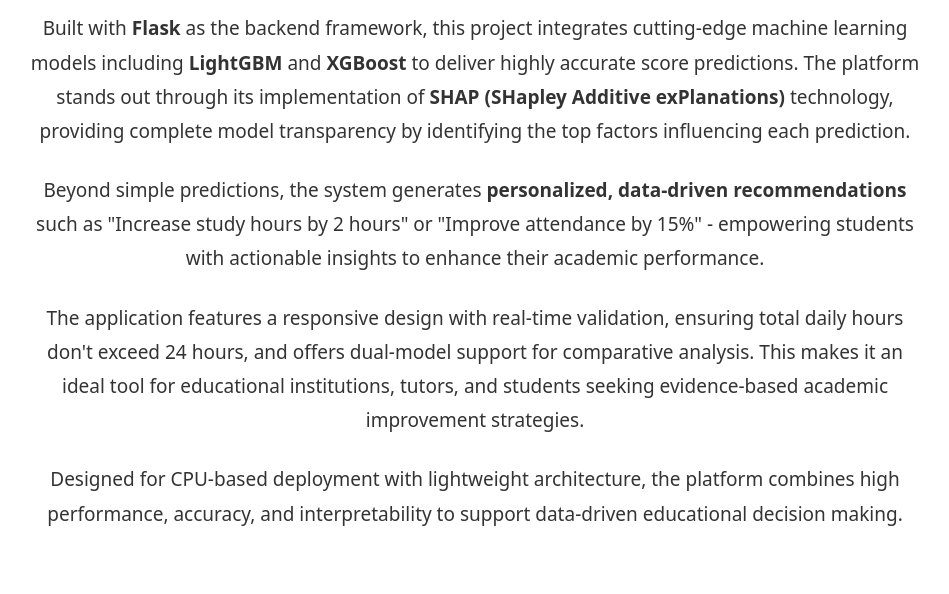
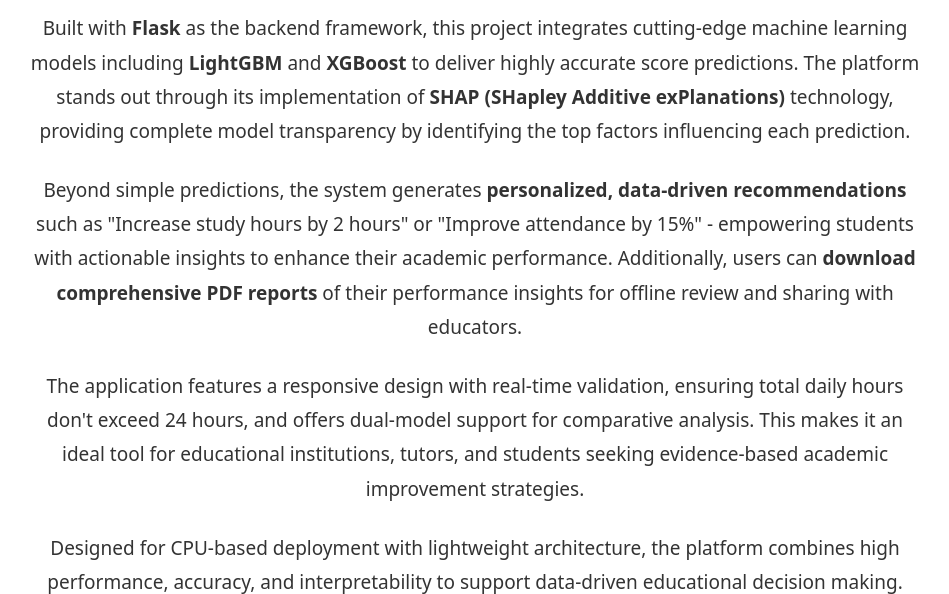
Before and after one commit to souviksenapati/Celebal-Summer-Internship-2025, a Flask app: page / in a window 1280 px wide. Shown: the part 934-1528 px from the top of the page, without its empty margins (165-1114 px from the left). Run offline with Flask 3, Linux system fonts and the light colour scheme; parts of the project's set-up code (start-up, migrations or seed data) failed here and were passed over.

Commit message:
Update index.html

```diff
--- a/Student_Exam_Score_Prediction/templates/index.html
+++ b/Student_Exam_Score_Prediction/templates/index.html
@@ -37,7 +37,7 @@
   <div class="about-content">
     <p>The <b>Student Score Predictor</b> is an intelligent web application that revolutionizes academic performance forecasting by analyzing multiple student factors including study hours, attendance rates, previous academic scores, extracurricular participation, sleep patterns, and health conditions.</p>
     <p>Built with <b>Flask</b> as the backend framework, this project integrates cutting-edge machine learning models including <b>LightGBM</b> and <b>XGBoost</b> to deliver highly accurate score predictions. The platform stands out through its implementation of <b>SHAP (SHapley Additive exPlanations)</b> technology, providing complete model transparency by identifying the top factors influencing each prediction.</p>
-    <p>Beyond simple predictions, the system generates <b>personalized, data-driven recommendations</b> such as "Increase study hours by 2 hours" or "Improve attendance by 15%" - empowering students with actionable insights to enhance their academic performance.</p>
+    <p>Beyond simple predictions, the system generates <b>personalized, data-driven recommendations</b> such as "Increase study hours by 2 hours" or "Improve attendance by 15%" - empowering students with actionable insights to enhance their academic performance. Additionally, users can <b>download comprehensive PDF reports</b> of their performance insights for offline review and sharing with educators.</p>
     <p>The application features a responsive design with real-time validation, ensuring total daily hours don't exceed 24 hours, and offers dual-model support for comparative analysis. This makes it an ideal tool for educational institutions, tutors, and students seeking evidence-based academic improvement strategies.</p>
     <p>Designed for CPU-based deployment with lightweight architecture, the platform combines high performance, accuracy, and interpretability to support data-driven educational decision making.</p>
   </div>
```
